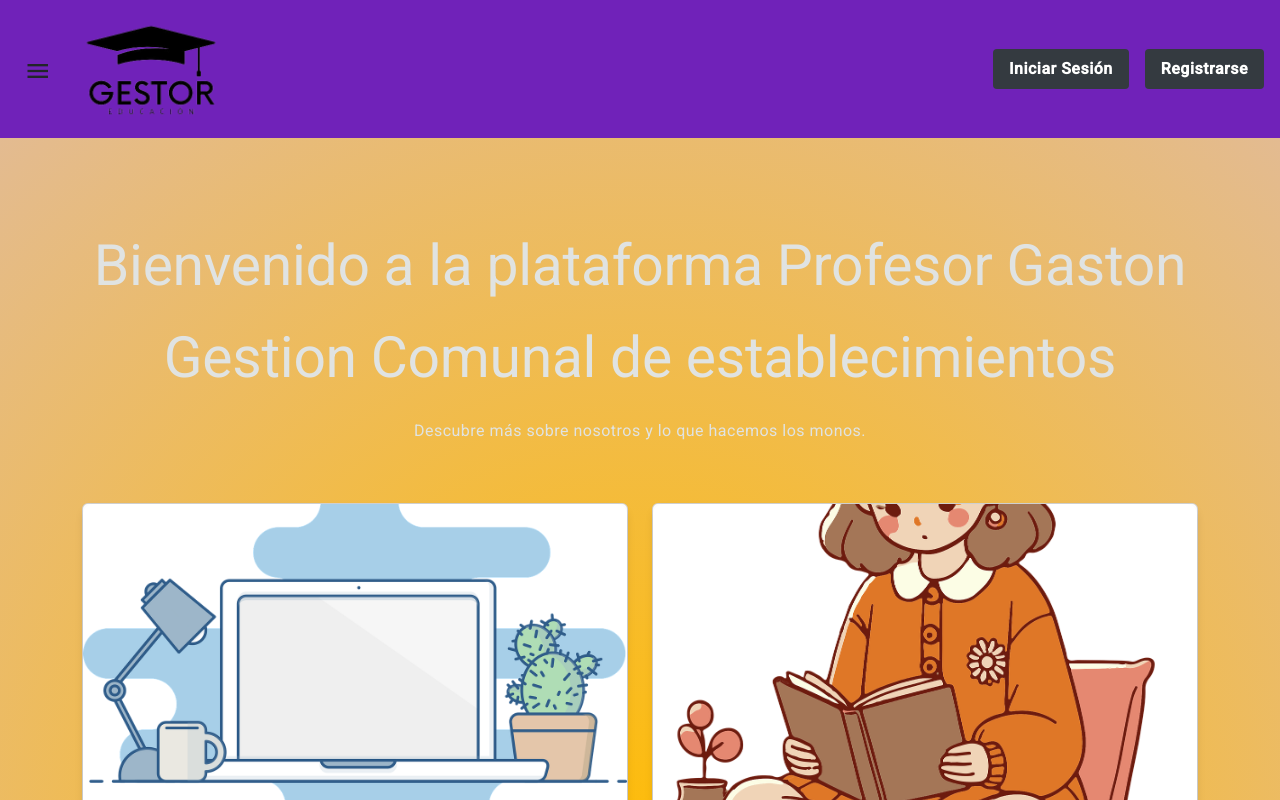
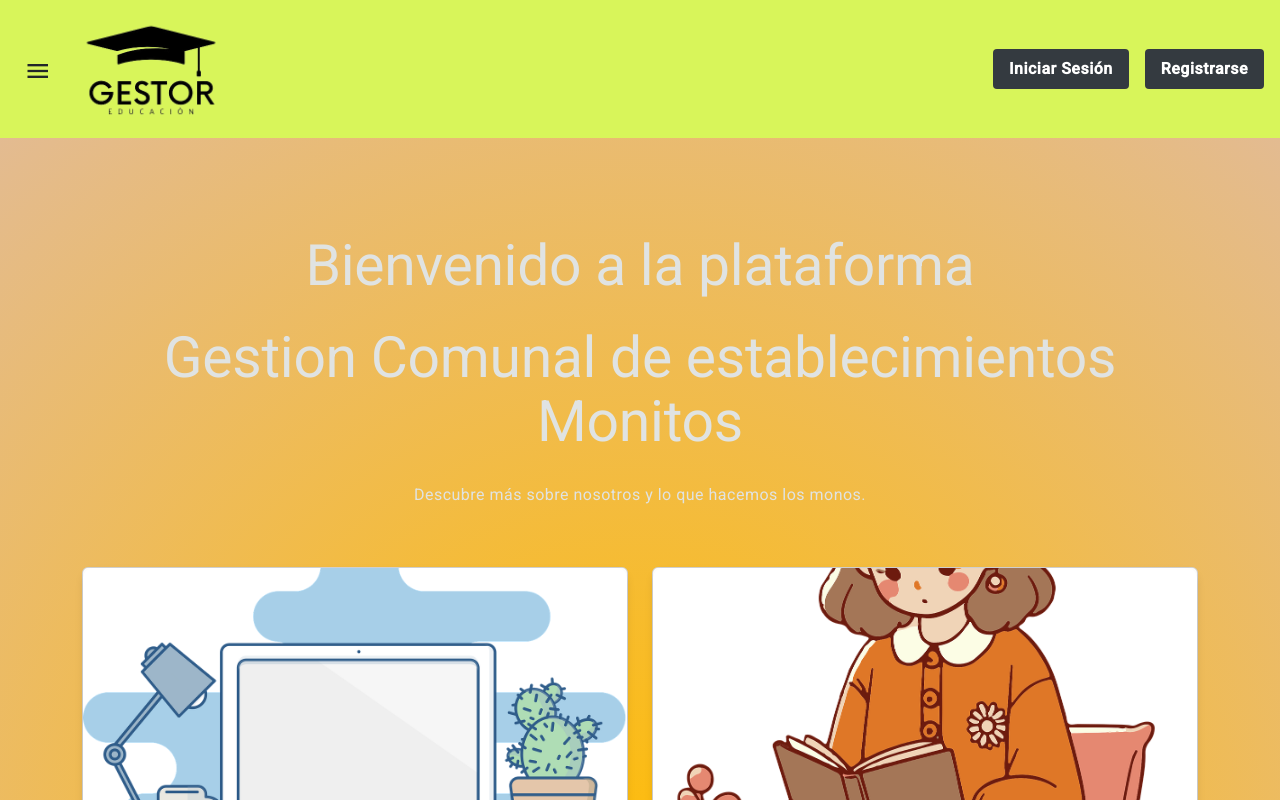
Before and after one commit to J0seFY/monosGPS-docker, an Angular app in the folder frontend/: page /inicio in a window 1280 px wide. Built offline with nearby package versions, Linux system fonts and the light colour scheme.

Commit message:
cambios para ver

```diff
--- a/frontend/src/app/app.component.css
+++ b/frontend/src/app/app.component.css
@@ -1,5 +1,5 @@
 header {
-    background-color: #7022b9 !important;
+    background-color: #d8f55a !important;
     display: flex;
     justify-content: space-between;
     align-items: center;
--- a/frontend/src/app/auth/inicio/inicio.component.html
+++ b/frontend/src/app/auth/inicio/inicio.component.html
@@ -1,8 +1,8 @@
 <div class="container">
   <div class="row">
     <div class="col-12 text-center my-5">
-      <h1>Bienvenido a la plataforma Profesor Gaston</h1>
-      <h1>Gestion Comunal de establecimientos</h1>
+      <h1>Bienvenido a la plataforma</h1>
+      <h1>Gestion Comunal de establecimientos Monitos</h1>
       <p>Descubre más sobre nosotros y lo que hacemos los monos.</p>
     </div>
   </div>
```
